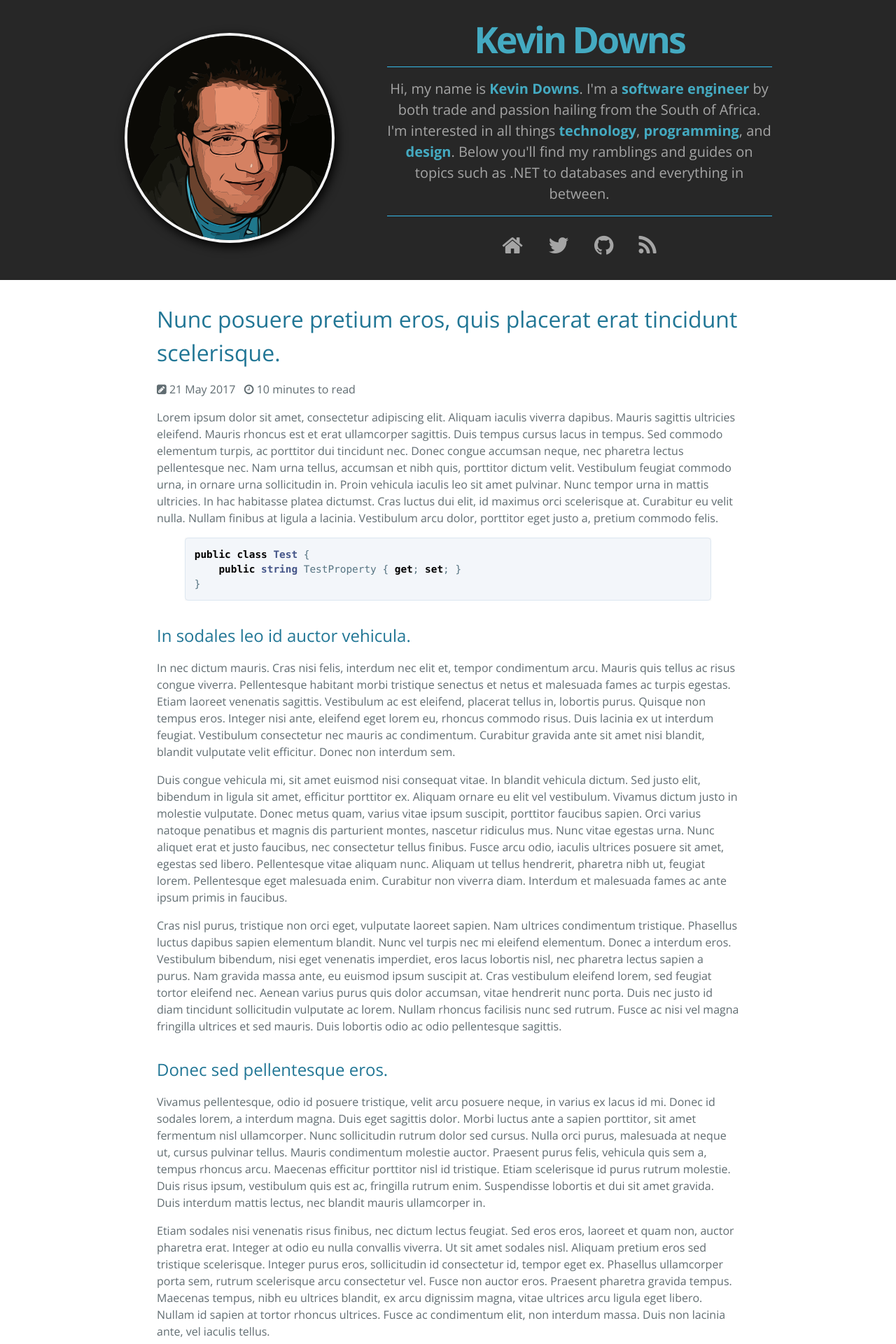
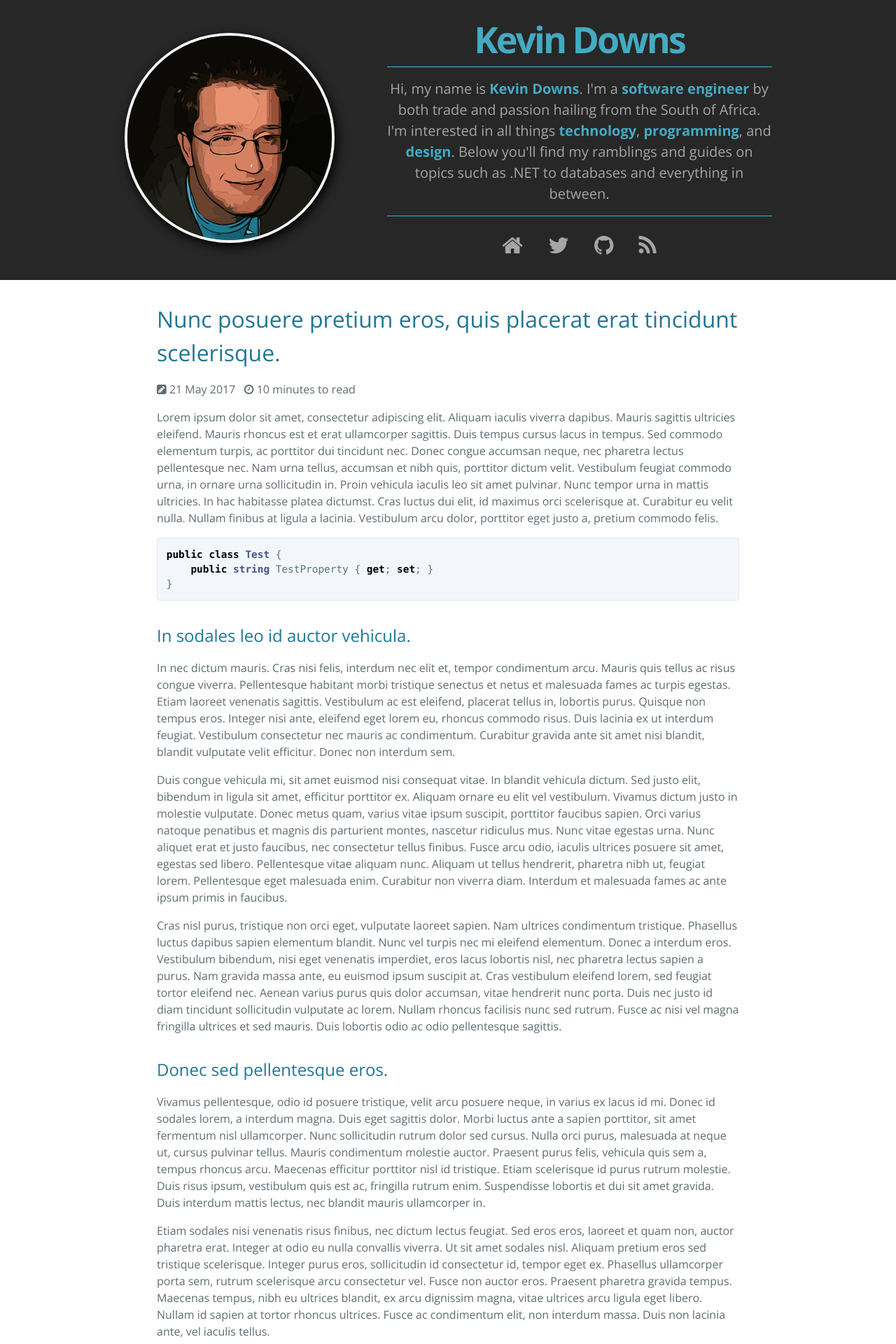
Before and after one commit to kpdowns/blog, a Jekyll site: the page built from _posts/2017-05-22-lorem-ipsum.1.markdown, in a window 1280 px wide. Shown: the top 1920 px of the page at 70% size. Built offline with Jekyll 4.4.1, drawn with Linux system fonts in a browser that asks for light colours; comment, search, counter and statistics services are not loaded.

Commit message:
Increase size of code blocks on pages

```diff
--- a/css/cayman-dark.css
+++ b/css/cayman-dark.css
@@ -616,3 +616,8 @@ img {
 .post-heading h2 {
     margin-bottom: 0
 }
+
+figure.highlight {
+    margin-left: 0;
+    margin-right: 0;
+}
```
